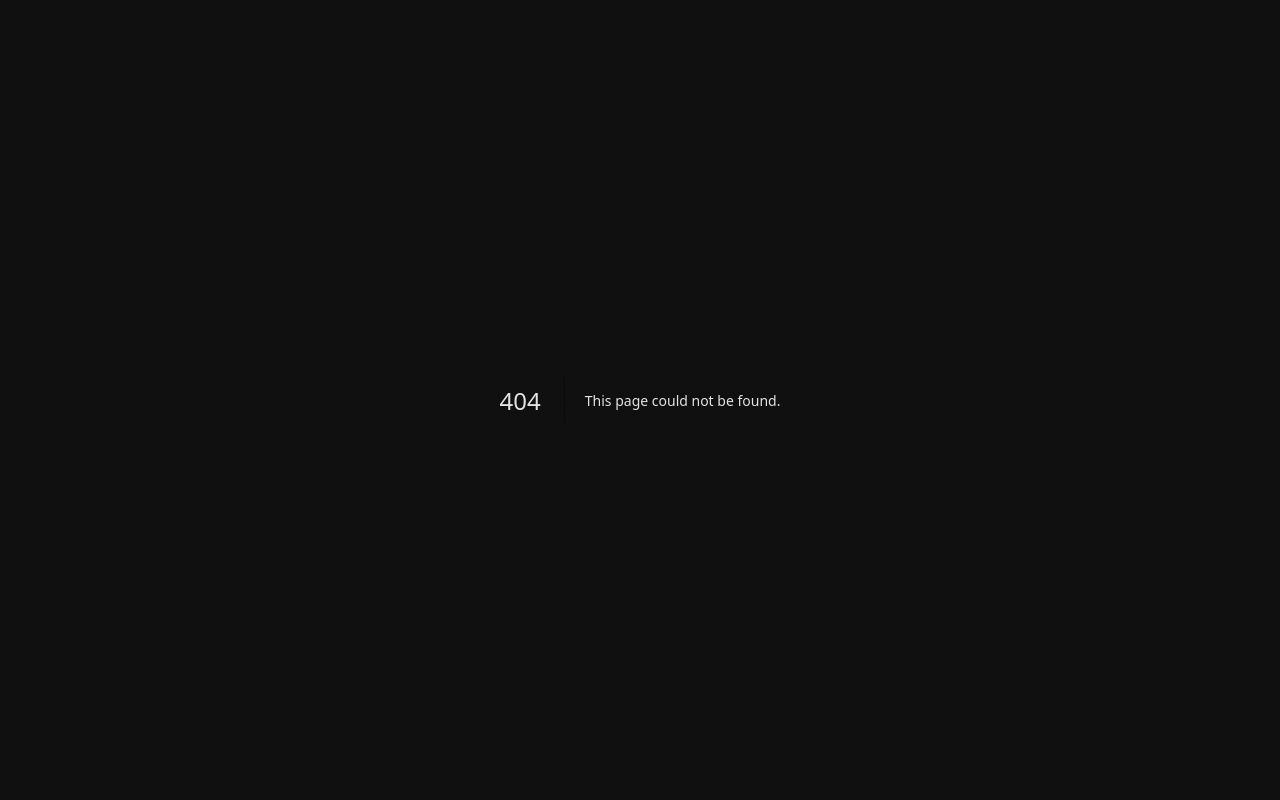
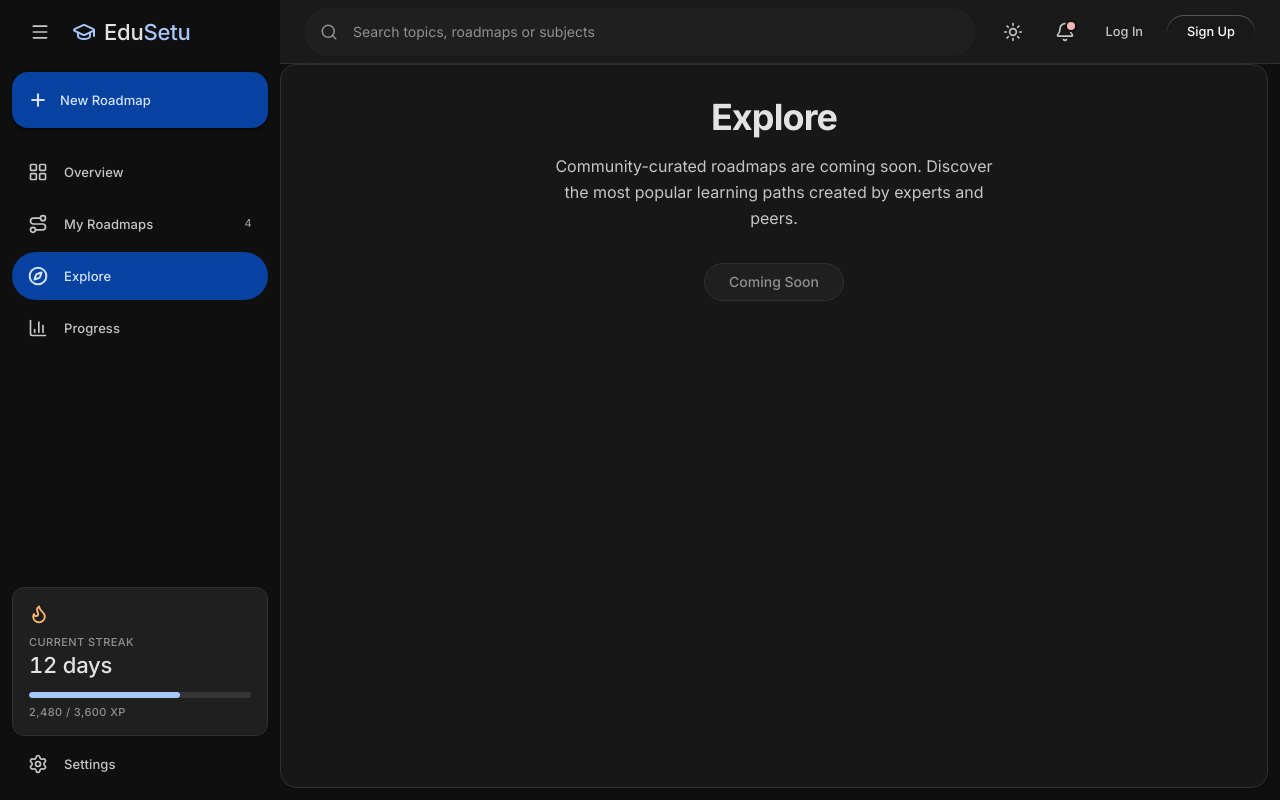
Before and after one commit to kd2606/edusetu, a Next.js app: page /dashboard/explore in a window 1280 px wide. Before the commit this address had no page. Built offline with nearby package versions, Linux system fonts and the light colour scheme; no server answers.

Commit message:
feat: add missing dashboard routes to fix 404 errors

```diff
--- /dev/null
+++ b/src/app/dashboard/explore/page.tsx
@@ -0,0 +1,15 @@
+export default function ExplorePage() {
+  return (
+    <div className="p-6 md:p-8 max-w-6xl mx-auto w-full space-y-8 h-full flex flex-col justify-center items-center text-center">
+      <div className="space-y-4">
+        <h1 className="text-4xl font-bold tracking-tight text-on-surface">Explore</h1>
+        <p className="text-on-surface-variant max-w-md mx-auto leading-relaxed">
+          Community-curated roadmaps are coming soon. Discover the most popular learning paths created by experts and peers.
+        </p>
+      </div>
+      <div className="px-6 py-2 rounded-full bg-surface-container border border-outline-variant text-sm font-medium text-on-surface-muted">
+        Coming Soon
+      </div>
+    </div>
+  );
+}
--- /dev/null
+++ b/src/app/dashboard/progress/page.tsx
@@ -0,0 +1,15 @@
+export default function ProgressPage() {
+  return (
+    <div className="p-6 md:p-8 max-w-6xl mx-auto w-full space-y-8 h-full flex flex-col justify-center items-center text-center">
+      <div className="space-y-4">
+        <h1 className="text-4xl font-bold tracking-tight text-on-surface">Detailed Progress</h1>
+        <p className="text-on-surface-variant max-w-md mx-auto leading-relaxed">
+          Advanced analytics, weekly learning reports, and skill graphs are currently under development. Check back later!
+        </p>
+      </div>
+      <div className="px-6 py-2 rounded-full bg-surface-container border border-outline-variant text-sm font-medium text-on-surface-muted">
+        Coming Soon
+      </div>
+    </div>
+  );
+}
--- /dev/null
+++ b/src/app/dashboard/roadmaps/page.tsx
@@ -0,0 +1,25 @@
+'use client';
+
+import { SavedRoadmaps } from '@/components/saved-roadmaps';
+import { useRouter } from 'next/navigation';
+
+export default function RoadmapsPage() {
+  const router = useRouter();
+
+  return (
+    <div className="p-6 md:p-8 max-w-6xl mx-auto w-full space-y-8">
+      <div>
+        <h1 className="text-3xl font-bold tracking-tight text-on-surface">My Roadmaps</h1>
+        <p className="text-on-surface-variant mt-2">View all your saved learning paths.</p>
+      </div>
+
+      <div className="bg-surface border border-outline-variant rounded-xl min-h-[500px]">
+        <SavedRoadmaps onSelectRoadmap={() => {
+          // In the future, we could navigate to /dashboard/roadmap/[id]
+          // For now, redirect to dashboard which handles roadmap viewing
+          router.push('/dashboard');
+        }} />
+      </div>
+    </div>
+  );
+}
--- /dev/null
+++ b/src/app/dashboard/settings/page.tsx
@@ -0,0 +1,15 @@
+export default function SettingsPage() {
+  return (
+    <div className="p-6 md:p-8 max-w-6xl mx-auto w-full space-y-8 h-full flex flex-col justify-center items-center text-center">
+      <div className="space-y-4">
+        <h1 className="text-4xl font-bold tracking-tight text-on-surface">Account Settings</h1>
+        <p className="text-on-surface-variant max-w-md mx-auto leading-relaxed">
+          Manage your profile, API keys, and notification preferences. The settings module is currently under development.
+        </p>
+      </div>
+      <div className="px-6 py-2 rounded-full bg-surface-container border border-outline-variant text-sm font-medium text-on-surface-muted">
+        Coming Soon
+      </div>
+    </div>
+  );
+}
--- a/src/components/shell/sidebar.tsx
+++ b/src/components/shell/sidebar.tsx
@@ -48,7 +48,7 @@ export function Sidebar() {
 
       <div className="px-3 py-2">
         <Link
-          href="/"
+          href="/dashboard"
           className="flex h-14 items-center gap-3 rounded-2xl bg-primary-container px-4
                      text-on-primary-container shadow-e1 transition-all duration-200
                      ease-[var(--ease-standard)] hover:shadow-e2
```
